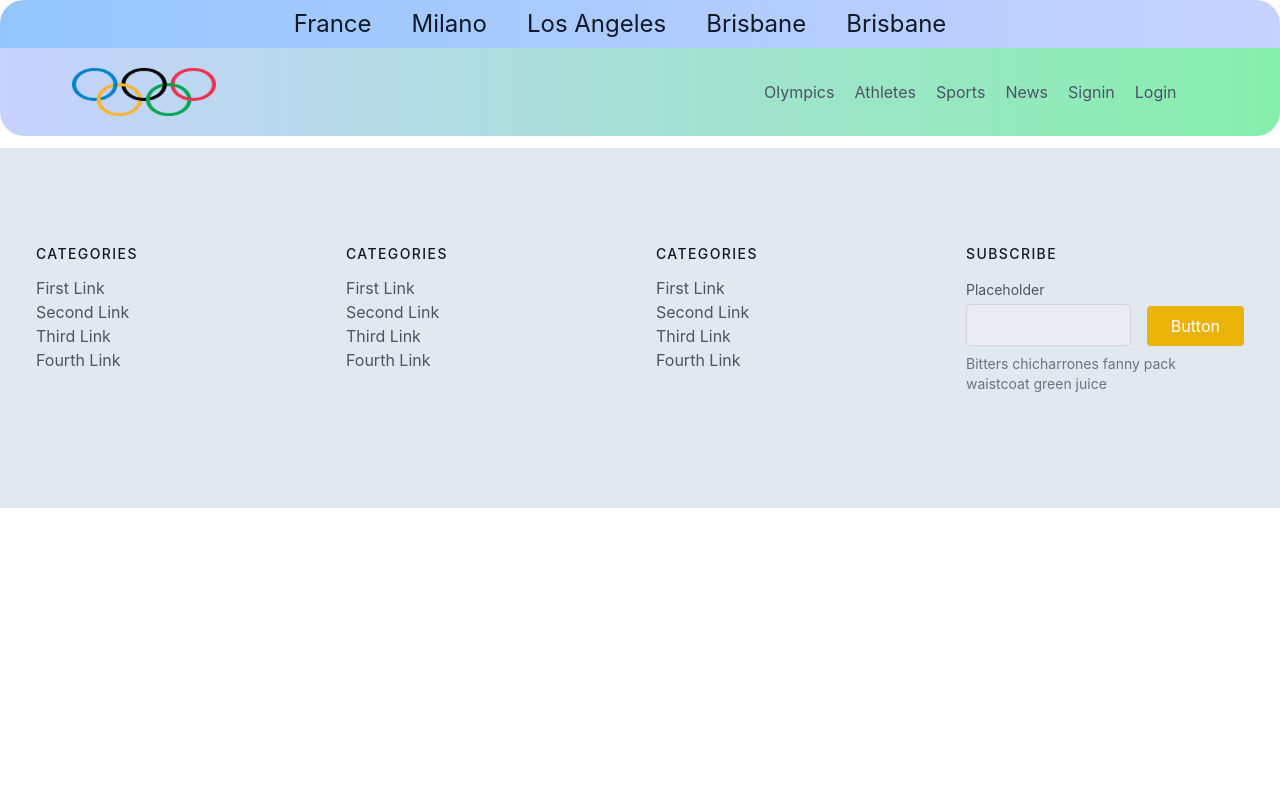
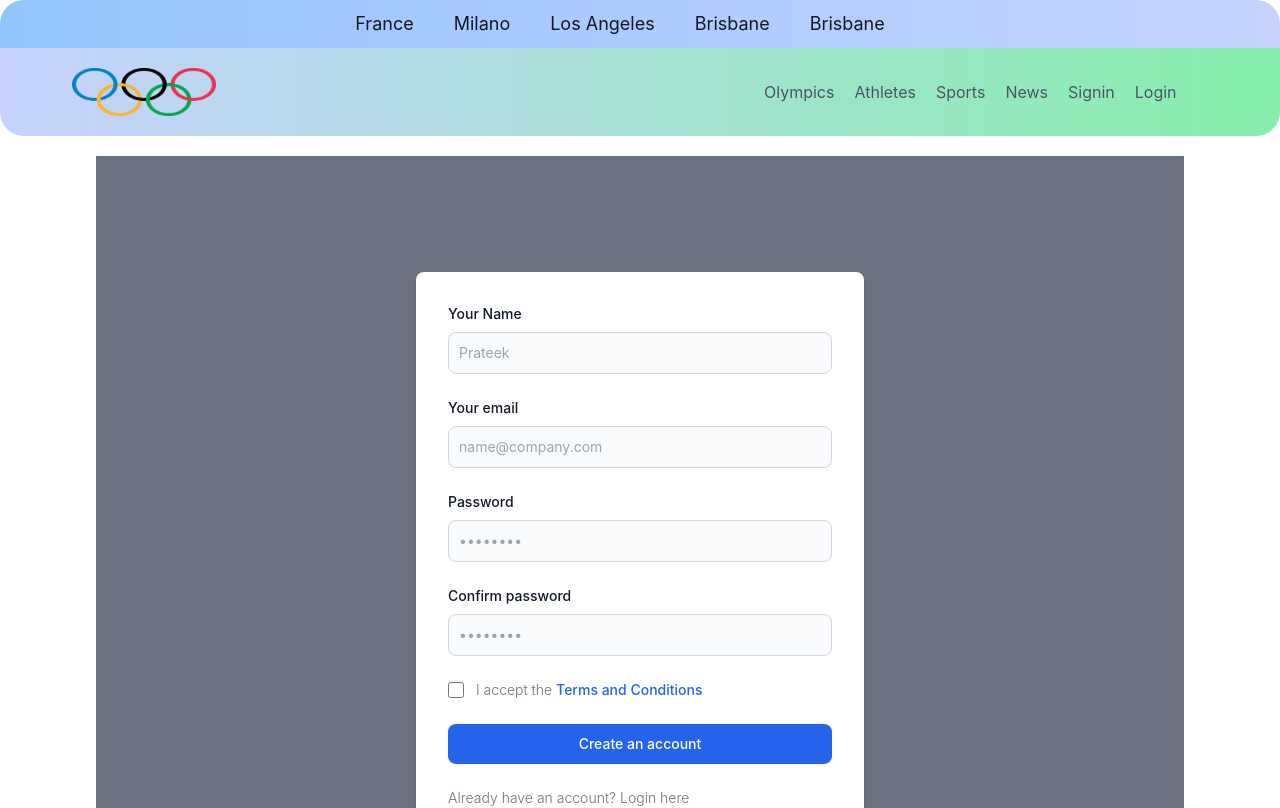
Before and after one commit to Sahilsk1010/Olympics-Website, a React (Create React App) app in the folder react_app/: page /orgsignin in a window 1280 px wide. Shown: the top 808 px of the page. Built offline with nearby package versions, Linux system fonts and the light colour scheme.

Commit message:
Type of user to signin added

```diff
--- a/react_app/src/App.js
+++ b/react_app/src/App.js
@@ -3,11 +3,13 @@ import './App.css';
 import { BrowserRouter, Routes, Route } from "react-router-dom";
 
 import HomeApp from './Home/HomeApp';
-import Signin from './Register/Signin';
+import FanSignin from './Register/FanSignin';
+import OrgSignin from './Register/OrgSignin';
 import Login from './Register/Login';
 import MiniHeader from './MiniHeader';
 import Header from './Header';
 import Footer from './Footer';
+import SignerType from './Register/SignerType';
 
 function App() {
   return (
@@ -16,11 +18,16 @@ function App() {
       <MiniHeader/>
       <Header/>
       <BrowserRouter>
+      <div className='md:mx-24'>
+
       <Routes>
           <Route exact path='/' element={< HomeApp />}></Route>
-          <Route exact path='/signin' element={< Signin />}></Route>
+          <Route exact path='/orgsignin' element={< OrgSignin />}></Route>
+          <Route exact path='/fansignin' element={< FanSignin />}></Route>
+          <Route exact path='/signertype' element={< SignerType/>}></Route>
           <Route exact path='/login' element={< Login />}></Route>
       </Routes>
+      </div>
       </BrowserRouter>
       <Footer/>
     </>
--- a/react_app/src/Header.jsx
+++ b/react_app/src/Header.jsx
@@ -8,15 +8,15 @@ const Header = () => {
     <>
         <header className="text-gray-600 body-font bg-gradient-to-r mb-3 from-indigo-200 to-green-300 rounded-b-3xl">
         <div className="container mx-auto flex flex-wrap p-5 flex-col md:flex-row items-center">
-          <a href='https://olympics.com/en/' target='_blank' className="flex order-first lg:order-none lg:w-1/5 title-font font-medium items-center text-gray-900 lg:items-center lg:justify-center mb-4 md:mb-0">
+          <a href='/'  className="flex order-first lg:order-none lg:w-1/5 title-font font-medium items-center text-gray-900 lg:items-center lg:justify-center mb-4 md:mb-0">
             <img src={logo} className='h-12 w-36'></img>
           </a>
           <nav className="flex lg:w-2/5 flex-wrap items-center text-base md:ml-auto">
-            <a href='/' className="mr-5 hover:text-gray-900">Olympics</a>
+            <a href='https://olympics.com/en/' target='_blank' className="mr-5 hover:text-gray-900">Olympics</a>
             <a className="mr-5 hover:text-gray-900">Athletes</a>
             <a className="mr-5 hover:text-gray-900">Sports</a>
             <a className="mr-5 hover:text-gray-900">News</a>
-            <a href='/signin' className="mr-5 hover:text-gray-900" >Signin</a>
+            <a href='/signertype' className="mr-5 hover:text-gray-900" >Signin</a>
             <a href='/login' className="mr-5 hover:text-gray-900" >Login</a>
           </nav>
         </div>
--- a/react_app/src/Home/HomeApp.jsx
+++ b/react_app/src/Home/HomeApp.jsx
@@ -5,8 +5,8 @@ import Gallery from './components/Gallery';
 function HomeApp() {
   return (
     <>
-      <CarouselGroup/>
-      <Gallery/>
+        <CarouselGroup/>
+        <Gallery/>
 
 
     </>
--- a/react_app/src/Home/components/Gallery.jsx
+++ b/react_app/src/Home/components/Gallery.jsx
@@ -6,7 +6,7 @@ const Gallery = () => {
         <section class="text-gray-600 body-font">
         <div class="container px-5 py-24 mx-auto flex flex-wrap">
             <div class="flex w-full mb-20 flex-wrap">
-            <h1 class="sm:text-3xl text-2xl font-medium title-font text-gray-900 lg:w-1/3 lg:mb-0 mb-4">Master Cleanse Reliac Heirloom</h1>
+            <h1 class="sm:text-3xl text-2xl font-medium title-font text-gray-900 lg:w-1/3 lg:mb-0 mb-4">King KOHLI - The Greatest OF All Time</h1>
             <p class="lg:pl-6 lg:w-2/3 mx-auto leading-relaxed text-base">Whatever cardigan tote bag tumblr hexagon brooklyn asymmetrical gentrify, subway tile poke farm-to-table. Franzen you probably haven't heard of them man bun deep jianbing selfies heirloom.</p>
             </div>
             <div class="flex flex-wrap md:-m-2 -m-1">
--- a/react_app/src/MiniHeader.jsx
+++ b/react_app/src/MiniHeader.jsx
@@ -5,11 +5,11 @@ const MiniHeader = () => {
     <>
         <header className="container mx-auto flex flex-wrap p5 flex-col justify-around items-center h-12 text-gray-900 body-font bg-gradient-to-l from-indigo-200 to-blue-300 rounded-t-3xl">
           <nav className="flex lg:w flex-wrap items-center text-base ">
-            <a href='https://olympics.com/en/olympic-games/paris-2024' target='_blank' className="mr-10 hover:text-gray-900 text-2xl">France</a>
-            <a href='https://olympics.com/en/olympic-games/milano-cortina-2026' target='_blank' className="mr-10 hover:text-gray-900 text-2xl">Milano</a>
-            <a href='https://olympics.com/en/olympic-games/los-angeles-2028' target='_blank' className="mr-10 hover:text-gray-900 text-2xl">Los Angeles</a>
-            <a href='https://olympics.com/en/olympic-games/brisbane-2032' target='_blank' className="mr-10 hover:text-gray-900 text-2xl">Brisbane</a>
-            <a href='https://olympics.com/en/olympic-games/brisbane-2032' target='_blank' className="mr-10 hover:text-gray-900 text-2xl">Brisbane</a>
+            <a href='https://olympics.com/en/olympic-games/paris-2024' target='_blank' className="mr-10 hover:text-gray-900 text-lg">France</a>
+            <a href='https://olympics.com/en/olympic-games/milano-cortina-2026' target='_blank' className="mr-10 hover:text-gray-900 text-lg">Milano</a>
+            <a href='https://olympics.com/en/olympic-games/los-angeles-2028' target='_blank' className="mr-10 hover:text-gray-900 text-lg">Los Angeles</a>
+            <a href='https://olympics.com/en/olympic-games/brisbane-2032' target='_blank' className="mr-10 hover:text-gray-900 text-lg">Brisbane</a>
+            <a href='https://olympics.com/en/olympic-games/brisbane-2032' target='_blank' className="mr-10 hover:text-gray-900 text-lg">Brisbane</a>
           </nav>
       </header>
     </>
--- a/react_app/src/Register/Login.jsx
+++ b/react_app/src/Register/Login.jsx
@@ -6,7 +6,7 @@ const Login = () => {
   return (
     <>
 
-<section class="bg-gray-500 dark:bg-gray-900  my-10 ">
+<section class="bg-gray-500 dark:bg-gray-900  my-5 ">
   <div class="flex flex-col items-center justify-center px-6 py-8 mx-autolg:py-0">
 
       <div class="w-full bg-white rounded-lg shadow dark:border md:mt-0 sm:max-w-md xl:p-0 dark:bg-gray-800 dark:border-gray-700">
--- /dev/null
+++ b/react_app/src/Register/OrgSignin.jsx
@@ -0,0 +1,59 @@
+import React from 'react';
+import { NavLink } from 'react-router-dom';
+
+const OrgSignin = () => {
+  return (
+    <>
+
+<section class="bg-gray-500 dark:bg-gray-900 my-5">
+  <div class="flex flex-col items-center justify-center px-6 py-8 mx-auto md:h-screen lg:py-0">
+
+      <div class="w-full bg-white rounded-lg shadow dark:border md:mt-0 sm:max-w-md xl:p-0 dark:bg-gray-800 dark:border-gray-700">
+          <div class="p-6 space-y-4 md:space-y-6 sm:p-8">
+              <form class="space-y-4 md:space-y-6" action="#">
+                  <div>
+                      <label for="name" class="block mb-2 text-sm font-medium text-gray-900 dark:text-white">Your Name</label>
+                      <input type="email" name="name" id="name" class="bg-gray-50 border border-gray-300 text-gray-900 sm:text-sm rounded-lg focus:ring-primary-600 focus:border-primary-600 block w-full p-2.5 dark:bg-gray-700 dark:border-gray-600 dark:placeholder-gray-400 dark:text-white dark:focus:ring-blue-500 dark:focus:border-blue-500" placeholder="Prateek" required=""/>
+                  </div>
+                  <div>
+                      <label for="email" class="block mb-2 text-sm font-medium text-gray-900 dark:text-white">Your email</label>
+                      <input type="email" name="email" id="email" class="bg-gray-50 border border-gray-300 text-gray-900 sm:text-sm rounded-lg focus:ring-primary-600 focus:border-primary-600 block w-full p-2.5 dark:bg-gray-700 dark:border-gray-600 dark:placeholder-gray-400 dark:text-white dark:focus:ring-blue-500 dark:focus:border-blue-500" placeholder="name@company.com" required=""/>
+                  </div>
+                  <div>
+                      <label for="password" class="block mb-2 text-sm font-medium text-gray-900 dark:text-white">Password</label>
+                      <input type="password" name="password" id="password" placeholder="••••••••" class="bg-gray-50 border border-gray-300 text-gray-900 sm:text-sm rounded-lg focus:ring-primary-600 focus:border-primary-600 block w-full p-2.5 dark:bg-gray-700 dark:border-gray-600 dark:placeholder-gray-400 dark:text-white dark:focus:ring-blue-500 dark:focus:border-blue-500" required=""/>
+                  </div>
+                  <div>
+                      <label for="confirm-password" class="block mb-2 text-sm font-medium text-gray-900 dark:text-white">Confirm password</label>
+                      <input type="confirm-password" name="confirm-password" id="confirm-password" placeholder="••••••••" class="bg-gray-50 border border-gray-300 text-gray-900 sm:text-sm rounded-lg focus:ring-primary-600 focus:border-primary-600 block w-full p-2.5 dark:bg-gray-700 dark:border-gray-600 dark:placeholder-gray-400 dark:text-white dark:focus:ring-blue-500 dark:focus:border-blue-500" required=""/>
+                  </div>
+                  <div class="flex items-start">
+                      <div class="flex items-center h-5">
+                        <input id="terms" aria-describedby="terms" type="checkbox" class="w-4 h-4 border border-gray-300 rounded bg-gray-50 focus:ring-3 focus:ring-primary-300 dark:bg-gray-700 dark:border-gray-600 dark:focus:ring-primary-600 dark:ring-offset-gray-800" required=""/>
+                      </div>
+                      <div class="ml-3 text-sm">
+                        <label for="terms" class="font-light text-gray-500 dark:text-gray-300">I accept the <a class="font-medium text-primary-600 hover:underline dark:text-primary-500" href="#">Terms and Conditions</a></label>
+                      </div>
+                  </div>
+
+                  <button type="submit" class="w-full text-white bg-primary-600 hover:bg-primary-700 focus:ring-4 focus:outline-none focus:ring-primary-300 font-medium rounded-lg text-sm px-5 py-2.5 text-center dark:bg-primary-600 dark:hover:bg-primary-700 dark:focus:ring-primary-800">Create an account</button>
+                  <p class="text-sm font-light text-gray-500 dark:text-gray-400">
+                      Already have an account? <NavLink to="/login" class="font-medium text-primary-600 hover:underline dark:text-primary-500">Login here</NavLink>
+                  </p>
+              </form>
+          </div>
+      </div>
+  </div>
+</section>
+
+
+    </>
+  )
+}
+
+export default OrgSignin;
+
+
+
+
+{/* <body className="max-h-screen"> */}
```
Also changed, not shown: react_app/src/Register/FanSignin.jsx (renamed from react_app/src/Register/Signin.jsx, +4 -3 lines), react_app/src/Register/RegisterApp.jsx (deleted, +0 -9 lines), react_app/src/Register/SignerType.jsx (+23 -2 lines).
